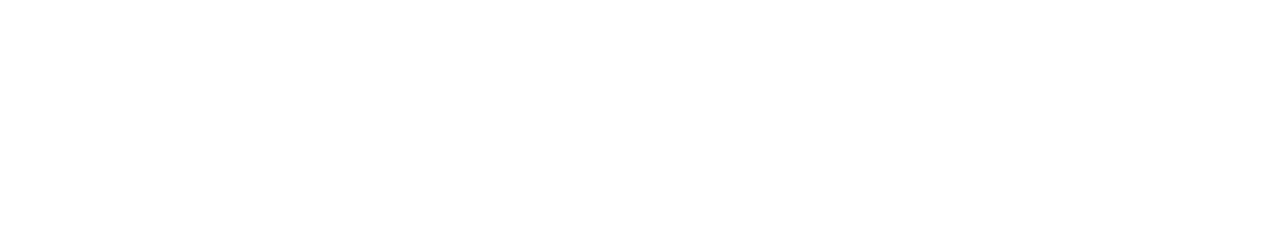
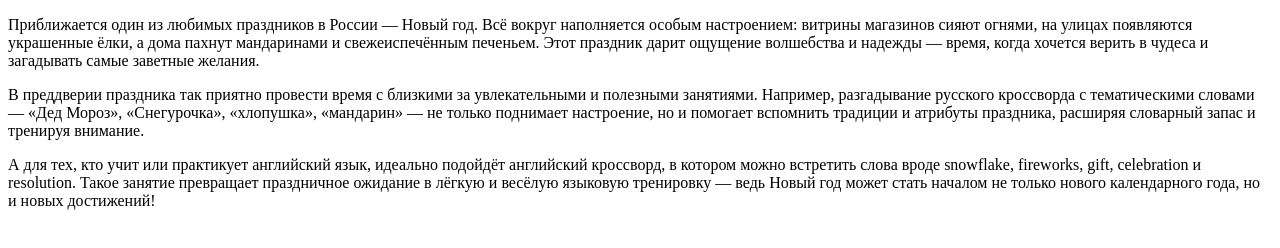
Before and after one commit to fkmv5018-lgtm/pupok, a plain HTML site: page Congratulations2026.html in a window 1280 px wide. Drawn offline with Linux system fonts and the light colour scheme.

Commit message:
Update Congratulations2026.html

```diff
--- a/Congratulations2026.html
+++ b/Congratulations2026.html
@@ -6,6 +6,14 @@
     <title>Документ</title>
 </head>
 <body>
-    <!-- Содержимое страницы -->
+    <p>
+        Приближается один из любимых праздников в России — Новый год. Всё вокруг наполняется особым настроением: витрины магазинов сияют огнями, на улицах появляются украшенные ёлки, а дома пахнут мандаринами и свежеиспечённым печеньем. Этот праздник дарит ощущение волшебства и надежды — время, когда хочется верить в чудеса и загадывать самые заветные желания.
+    </p>
+    <p>
+        В преддверии праздника так приятно провести время с близкими за увлекательными и полезными занятиями. Например, разгадывание русского кроссворда с тематическими словами — «Дед Мороз», «Снегурочка», «хлопушка», «мандарин» — не только поднимает настроение, но и помогает вспомнить традиции и атрибуты праздника, расширяя словарный запас и тренируя внимание.
+    </p>
+    <p>
+        А для тех, кто учит или практикует английский язык, идеально подойдёт английский кроссворд, в котором можно встретить слова вроде snowflake, fireworks, gift, celebration и resolution. Такое занятие превращает праздничное ожидание в лёгкую и весёлую языковую тренировку — ведь Новый год может стать началом не только нового календарного года, но и новых достижений!
+    </p>
 </body>
 </html>
```
